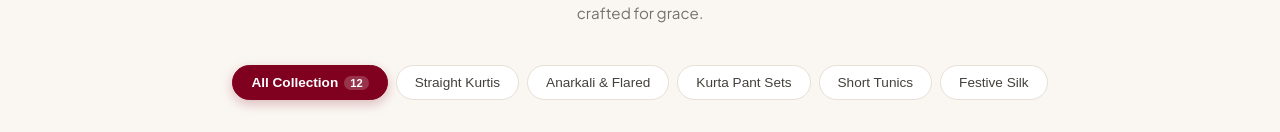
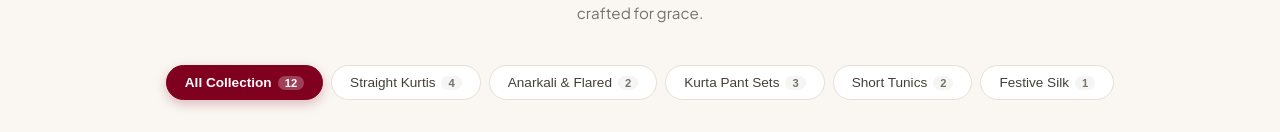
Before and after one commit to QaArun14/DP-Collection, a React (Vite) app in the folder kurti-ui/: page / in a window 1280 px wide. Shown: the part 1685-1817 px from the top of the page. Built offline with nearby package versions, Linux system fonts and the light colour scheme; no server answers; a web font is replaced by a local one.

Commit message:
feat: real-time dynamic product counts and category cover synchronization across all sections with permanent MongoDB persistence

```diff
--- a/kurti-ui/src/components/CategoryShowcase.jsx
+++ b/kurti-ui/src/components/CategoryShowcase.jsx
@@ -49,9 +49,17 @@ export default function CategoryShowcase({ onSelectCategory, selectedCategory, p
 
   const getCategoryCount = (catId) => {
     if (!products || products.length === 0) return '';
-    const count = products.filter((p) => p.category === catId).length;
+    const count = products.filter((p) => (p.category || '').toLowerCase().trim() === catId.toLowerCase().trim()).length;
     return `${count} Style${count === 1 ? '' : 's'}`;
   };
+
+  const getCategoryCoverImage = (cat) => {
+    const matchingProd = products.find(
+      (p) => (p.category || '').toLowerCase().trim() === cat.id.toLowerCase().trim() && (p.primaryImage || p.images?.[0])
+    );
+    return matchingProd?.primaryImage || matchingProd?.images?.[0] || cat.image;
+  };
+
   const handleCategoryClick = (id) => {
     onSelectCategory(id);
     const catalogSection = document.getElementById('catalog-section');
@@ -106,7 +114,7 @@ export default function CategoryShowcase({ onSelectCategory, selectedCategory, p
                 className="img-zoom-wrapper"
               >
                 <img
-                  src={cat.image}
+                  src={getCategoryCoverImage(cat)}
                   alt={cat.title}
                   style={{
                     width: '100%',
--- a/kurti-ui/src/components/ProductGrid.jsx
+++ b/kurti-ui/src/components/ProductGrid.jsx
@@ -100,18 +100,20 @@ export default function ProductGrid({
                 }}
               >
                 <span>{cat.name}</span>
-                {cat.id === 'all' && (
                 <span
                   style={{
                     fontSize: '0.7rem',
-                      backgroundColor: isSelected ? 'rgba(255,255,255,0.2)' : '#f5f5f4',
-                      padding: '1px 6px',
-                      borderRadius: '9999px'
+                    backgroundColor: isSelected ? 'rgba(255,255,255,0.25)' : '#f5f5f4',
+                    color: isSelected ? '#ffffff' : '#78716c',
+                    padding: '1px 7px',
+                    borderRadius: '9999px',
+                    fontWeight: 700
                   }}
                 >
-                    {products.length}
+                  {cat.id === 'all'
+                    ? products.length
+                    : products.filter((p) => (p.category || '').toLowerCase().trim() === cat.id.toLowerCase().trim()).length}
                 </span>
-                )}
               </button>
             );
           })}
```
Lines whose indentation alone changed are shown as unchanged.
